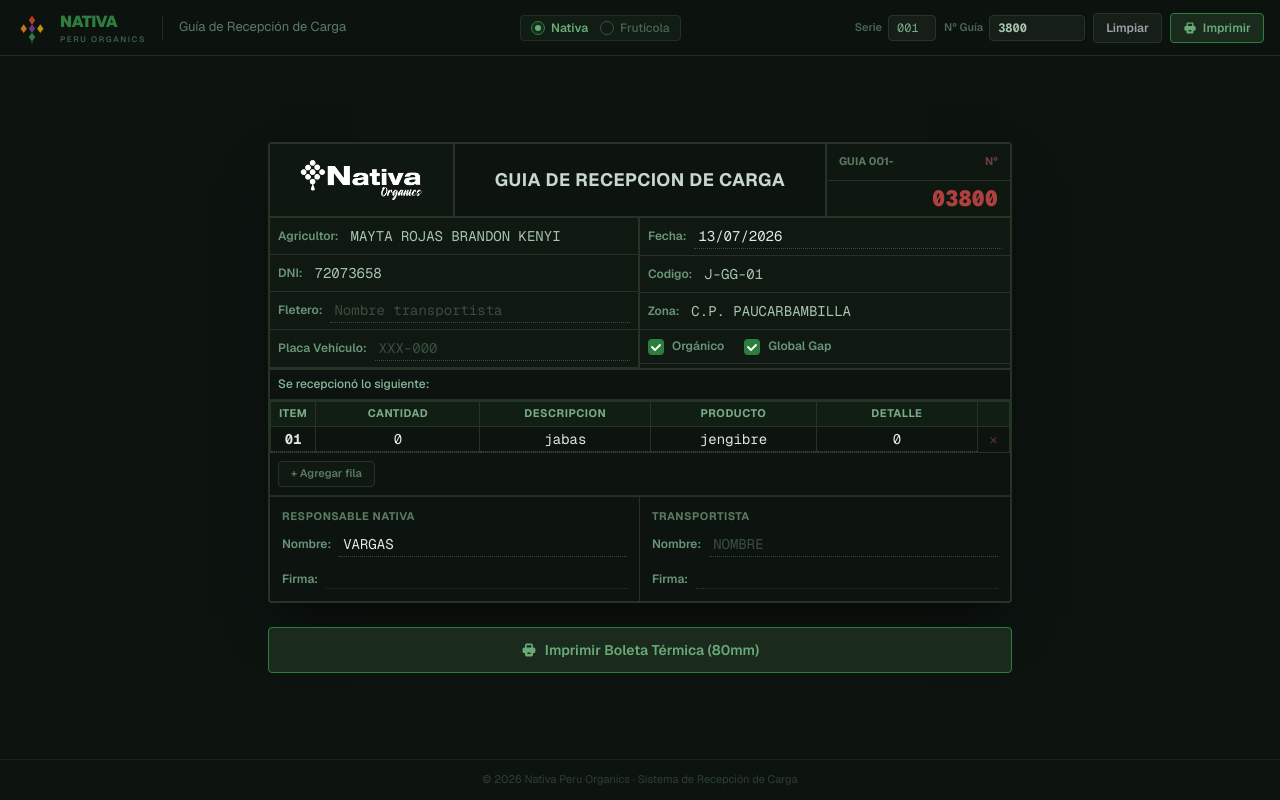
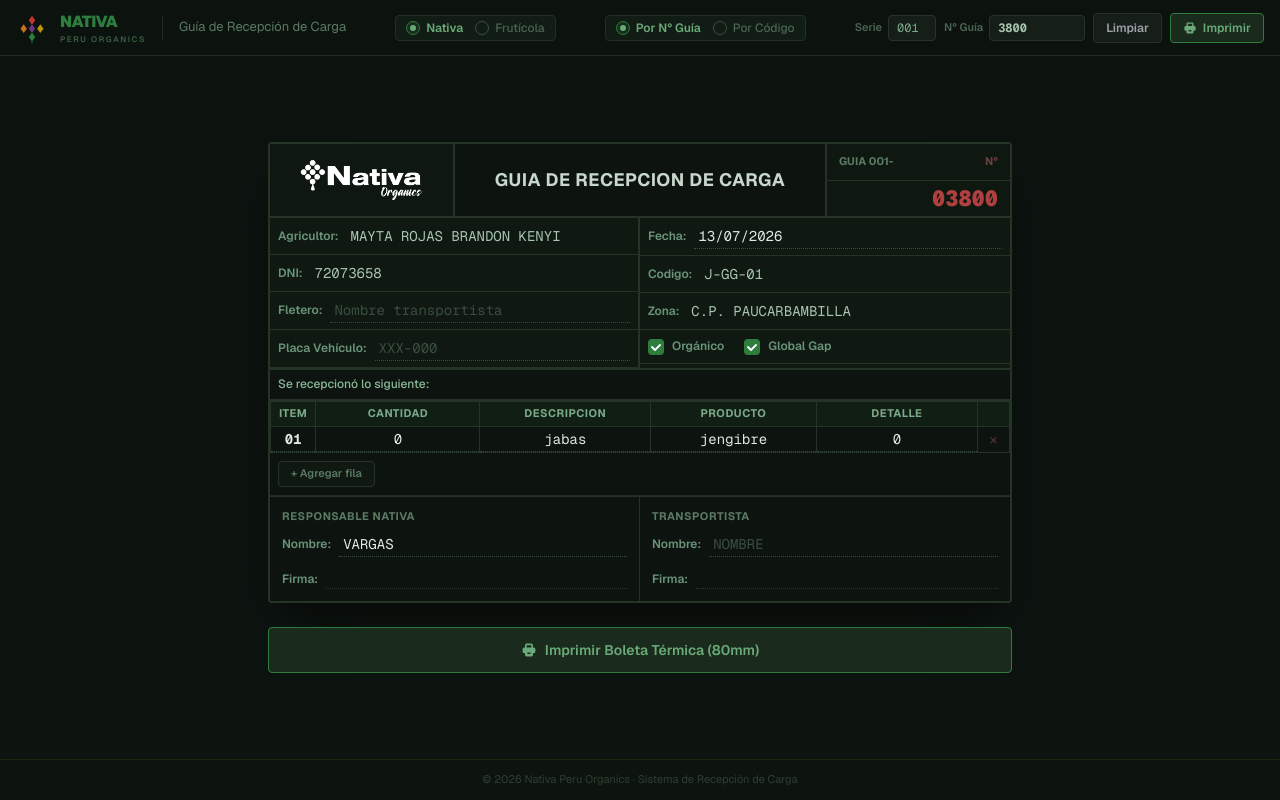
Before and after one commit to fzdiegooo/front-guias-senasa, a Next.js app: page / in a window 1280 px wide. Built offline with nearby package versions, Linux system fonts and the light colour scheme.

Commit message:
feat: nueva data codigos y busqueda de datos por codigo

```diff
--- /dev/null
+++ b/app/data/codigos.ts
@@ -0,0 +1,129 @@
+export interface RegistroCodigo {
+  codigo: string;
+  dni_agricultor: string;
+  nombre_agricultor: string;
+  zona: string;
+}
+
+export const REGISTROS_CODIGO: RegistroCodigo[] = [
+  {
+    codigo: "J-GG-01",
+    dni_agricultor: "20610822356",
+    nombre_agricultor: "FRUTICOLA SELVA S.A.C.",
+    zona: "C.P. RIO CHARI"
+  },
+  {
+    codigo: "J-GG-02",
+    dni_agricultor: "20610822356",
+    nombre_agricultor: "FRUTICOLA SELVA S.A.C.",
+    zona: "C.P. RIO CHARI"
+  },
+  {
+    codigo: "J-GG-03",
+    dni_agricultor: "20610822356",
+    nombre_agricultor: "FRUTICOLA SELVA S.A.C.",
+    zona: "C.P. RIO CHARI"
+  },
+  {
+    codigo: "J-GG-04",
+    dni_agricultor: "20610822356",
+    nombre_agricultor: "FRUTICOLA SELVA S.A.C.",
+    zona: "C.P. VILLA REAL DE PIOTOA"
+  },
+  {
+    codigo: "J-GG-05",
+    dni_agricultor: "20610822356",
+    nombre_agricultor: "FRUTICOLA SELVA S.A.C.",
+    zona: "RIO NEGRO"
+  },
+  {
+    codigo: "J-GG-06",
+    dni_agricultor: "20610822356",
+    nombre_agricultor: "FRUTICOLA SELVA S.A.C.",
+    zona: "ANEXO ALTO BOCA IPOKI"
+  },
+  {
+    codigo: "J-GG-07",
+    dni_agricultor: "20610822356",
+    nombre_agricultor: "FRUTICOLA SELVA S.A.C.",
+    zona: "C.P. AMBITARINI"
+  },
+  {
+    codigo: "J-GG-08",
+    dni_agricultor: "20610822356",
+    nombre_agricultor: "FRUTICOLA SELVA S.A.C.",
+    zona: "ANEXO UYARAKI"
+  },
+  {
+    codigo: "J-GG-09",
+    dni_agricultor: "20610822356",
+    nombre_agricultor: "FRUTICOLA SELVA S.A.C.",
+    zona: "C.P. EL MILAGRO"
+  },
+  {
+    codigo: "J-GG-10",
+    dni_agricultor: "20610822356",
+    nombre_agricultor: "FRUTICOLA SELVA S.A.C.",
+    zona: "C.P. VILLA REAL"
+  },
+  {
+    codigo: "J-GG-11",
+    dni_agricultor: "20610822356",
+    nombre_agricultor: "FRUTICOLA SELVA S.A.C.",
+    zona: "C.P. PAMPA CAMONA"
+  },
+  {
+    codigo: "J-GG-12",
+    dni_agricultor: "20610822356",
+    nombre_agricultor: "FRUTICOLA SELVA S.A.C.",
+    zona: "C.P. DELTA"
+  },
+  {
+    codigo: "J-GG-13",
+    dni_agricultor: "20610822356",
+    nombre_agricultor: "FRUTICOLA SELVA S.A.C.",
+    zona: "C.P. ALTO ZARUMILLA"
+  },
+  {
+    codigo: "J-GG-14",
+    dni_agricultor: "20610822356",
+    nombre_agricultor: "FRUTICOLA SELVA S.A.C.",
+    zona: "C.P. VALLE HERMOSO"
+  },
+  {
+    codigo: "C-GG-01",
+    dni_agricultor: "20610822356",
+    nombre_agricultor: "FRUTICOLA SELVA S.A.C.",
+    zona: "C.P UNION CAPIRI"
+  },
+  {
+    codigo: "C-GG-02",
+    dni_agricultor: "20610822356",
+    nombre_agricultor: "FRUTICOLA SELVA S.A.C.",
+    zona: "C.P SAN JUAN ALTO IPOKI"
+  },
+  {
+    codigo: "N-GG-01",
+    dni_agricultor: "20610822356",
+    nombre_agricultor: "FRUTICOLA SELVA S.A.C.",
+    zona: "SOTANI"
+  },
+  {
+    codigo: "A-ORG-01",
+    dni_agricultor: "20610822356",
+    nombre_agricultor: "FRUTICOLA SELVA S.A.C.",
+    zona: "C.P. ANDRES AVELINO"
+  },
+  {
+    codigo: "TC - 01",
+    dni_agricultor: "20614445409",
+    nombre_agricultor: "VITA FRESH S.A.C.",
+    zona: "PICHANAKI"
+  },
+  {
+    codigo: "TC - 02",
+    dni_agricultor: "20614445409",
+    nombre_agricultor: "VITA FRESH S.A.C.",
+    zona: "PICHANAKI"
+  }
+];
--- a/app/page.tsx
+++ b/app/page.tsx
@@ -3,6 +3,7 @@
 import { useState, useEffect } from "react";
 import dynamic from "next/dynamic";
 import { AGRICULTORES, GUIA_BASE, TOTAL_REGISTROS, Agricultor } from "./data/agricultores";
+import { REGISTROS_CODIGO } from "./data/codigos";
 
 interface Item {
   id: string;
@@ -89,7 +90,9 @@
 function Home() {
   /* Guide search */
   const [serieGuia] = useState("001");
+  const [modoBusqueda, setModoBusqueda] = useState<"guia" | "codigo">("guia");
   const [nroGuia, setNroGuia] = useState("3800");
+  const [codigoSel, setCodigoSel] = useState(REGISTROS_CODIGO[0].codigo);
   const [agricultor, setAgricultor] = useState<Agricultor | null>(null);
   const [searchError, setSearchError] = useState<string | null>(null);
 
@@ -127,6 +130,15 @@
     setAgricultor(AGRICULTORES[idx]);
     setSearchError(null);
   }, [nroGuia]);
+
+  /* The guide-number lookup error is irrelevant while searching by code */
+  const guiaError = modoBusqueda === "guia" ? searchError : null;
+
+  /* Record currently shown: from the guide lookup or from the code list */
+  const datos =
+    modoBusqueda === "guia"
+      ? agricultor
+      : REGISTROS_CODIGO.find((r) => r.codigo === codigoSel) ?? null;
 
   /* Item helpers */
   const updateItem = (id: string, field: keyof Item, value: string) =>
@@ -177,7 +189,9 @@
   );
 
   const handleReset = () => {
+    setModoBusqueda("guia");
     setNroGuia("3800");
+    setCodigoSel(REGISTROS_CODIGO[0].codigo);
     setFletero("");
     setPlaca("");
     setOrganico(true);
@@ -260,6 +274,53 @@
           </label>
         </div>
 
+        {/* Search mode selector */}
+        <div className="flex items-center gap-3 bg-[#111c14] border border-[#203024] rounded px-2.5 py-1 shrink-0">
+          <label className="flex items-center gap-1.5 cursor-pointer select-none group">
+            <input
+              type="radio"
+              name="modoBusqueda"
+              checked={modoBusqueda === "guia"}
+              onChange={() => setModoBusqueda("guia")}
+              className="sr-only"
+            />
+            <div
+              className={`w-3.5 h-3.5 border flex items-center justify-center shrink-0 rounded-full transition-all ${modoBusqueda === "guia" ? "border-[#2d7d3f] bg-[#2d7d3f]/20" : "border-[#3a5040] bg-transparent group-hover:border-[#4a7c59]"
+                }`}
+            >
+              {modoBusqueda === "guia" && (
+                <div className="w-1.5 h-1.5 bg-[#6aaa78] rounded-full" />
+              )}
+            </div>
+            <span className={`text-xs transition-colors font-medium whitespace-nowrap ${modoBusqueda === "guia" ? "text-[#6aaa78] font-semibold" : "text-[#4a6452] group-hover:text-[#6a9478]"
+              }`}>
+              Por N° Guía
+            </span>
+          </label>
+
+          <label className="flex items-center gap-1.5 cursor-pointer select-none group">
+            <input
+              type="radio"
+              name="modoBusqueda"
+              checked={modoBusqueda === "codigo"}
+              onChange={() => setModoBusqueda("codigo")}
+              className="sr-only"
+            />
+            <div
+              className={`w-3.5 h-3.5 border flex items-center justify-center shrink-0 rounded-full transition-all ${modoBusqueda === "codigo" ? "border-[#2d7d3f] bg-[#2d7d3f]/20" : "border-[#3a5040] bg-transparent group-hover:border-[#4a7c59]"
+                }`}
+            >
+              {modoBusqueda === "codigo" && (
+                <div className="w-1.5 h-1.5 bg-[#6aaa78] rounded-full" />
+              )}
+            </div>
+            <span className={`text-xs transition-colors font-medium whitespace-nowrap ${modoBusqueda === "codigo" ? "text-[#6aaa78] font-semibold" : "text-[#4a6452] group-hover:text-[#6a9478]"
+              }`}>
+              Por Código
+            </span>
+          </label>
+        </div>
+
         {/* Guide search + actions */}
         <div className="flex items-center gap-2">
           {/* Series */}
@@ -282,13 +343,31 @@
                 value={nroGuia}
                 onChange={(e) => setNroGuia(e.target.value)}
                 placeholder={String(GUIA_BASE)}
-                className={`w-24 bg-[#151e17] border rounded px-2 py-1 text-xs font-mono font-bold outline-none transition-colors ${searchError
+                className={`w-24 bg-[#151e17] border rounded px-2 py-1 text-xs font-mono font-bold outline-none transition-colors ${guiaError
                   ? "border-[#7a3030] text-[#b07070] focus:border-[#a04040]"
                   : "border-[#263428] text-[#a8c4b0] focus:border-[#4a7c59]"
                   }`}
               />
             </div>
           </div>
+
+          {/* Código */}
+          {modoBusqueda === "codigo" && (
+            <div className="flex items-center gap-1.5">
+              <span className="text-[11px] text-[#4a6452] font-semibold whitespace-nowrap">Código</span>
+              <select
+                value={codigoSel}
+                onChange={(e) => setCodigoSel(e.target.value)}
+                className="w-28 bg-[#151e17] border border-[#263428] rounded px-2 py-1 text-xs font-mono font-bold text-[#a8c4b0] outline-none cursor-pointer transition-colors focus:border-[#4a7c59]"
+              >
+                {REGISTROS_CODIGO.map((r) => (
+                  <option key={r.codigo} value={r.codigo} className="bg-[#151e17] text-[#a8c4b0]">
+                    {r.codigo}
+                  </option>
+                ))}
+              </select>
+            </div>
+          )}
 
           <button
             onClick={handleReset}
@@ -299,7 +378,7 @@
 
           <button
             onClick={() => window.print()}
-            disabled={!agricultor}
+            disabled={!datos}
             className="flex items-center gap-1.5 px-3 py-1.5 text-xs font-semibold rounded border transition-all cursor-pointer disabled:opacity-40 disabled:pointer-events-none"
             style={{ background: "#1a2a1c", borderColor: "#2d7d3f", color: "#6aaa78" }}
             onMouseEnter={(e) => { (e.currentTarget as HTMLElement).style.background = "#1e3520"; }}
@@ -317,12 +396,12 @@
       <main className="max-w-3xl w-full mx-auto px-3 py-6 flex flex-col gap-4 flex-1 justify-center">
 
         {/* Search feedback pill */}
-        {searchError && (
+        {guiaError && (
           <div className="no-print flex items-center gap-2 text-[11px] text-[#8a5050] bg-[#1a1212] border border-[#3a1e1e] rounded px-3 py-1.5">
             <svg viewBox="0 0 20 20" fill="currentColor" className="w-3.5 h-3.5 shrink-0">
               <path fillRule="evenodd" d="M18 10a8 8 0 11-16 0 8 8 0 0116 0zm-8-5a.75.75 0 01.75.75v4.5a.75.75 0 01-1.5 0v-4.5A.75.75 0 0110 5zm0 10a1 1 0 100-2 1 1 0 000 2z" clipRule="evenodd" />
             </svg>
-            {searchError} — El mínimo es guía <strong>{GUIA_BASE}</strong>
+            {guiaError} — El mínimo es guía <strong>{GUIA_BASE}</strong>
           </div>
         )}
 
@@ -373,13 +452,13 @@
             <div className="border-r-2 border-[#263428]">
               <Field
                 label="Agricultor:"
-                value={agricultor ? agricultor.nombre_agricultor : ""}
+                value={datos ? datos.nombre_agricultor : ""}
                 readOnly
                 placeholder="— ingrese guía —"
               />
               <Field
                 label="DNI:"
-                value={agricultor ? agricultor.dni_agricultor : ""}
+                value={datos ? datos.dni_agricultor : ""}
                 readOnly
                 placeholder="—"
               />
@@ -407,13 +486,13 @@
               />
               <Field
                 label="Codigo:"
-                value={agricultor ? agricultor.codigo : ""}
+                value={datos ? datos.codigo : ""}
                 readOnly
                 placeholder="—"
               />
               <Field
                 label="Zona:"
-                value={agricultor ? agricultor.zona : ""}
+                value={datos ? datos.zona : ""}
                 readOnly
                 placeholder="—"
               />
@@ -548,7 +627,7 @@
         <div className="no-print flex justify-end mt-2">
           <button
             onClick={() => window.print()}
-            disabled={!agricultor}
+            disabled={!datos}
             className="flex items-center justify-center gap-2 w-full px-6 py-3 text-sm font-semibold rounded border border-[#2d7d3f] text-[#6aaa78] bg-[#1a2a1c] hover:bg-[#1e3520] transition-all cursor-pointer disabled:opacity-30 disabled:pointer-events-none"
           >
             <svg xmlns="http://www.w3.org/2000/svg" viewBox="0 0 20 20" fill="currentColor" className="w-4 h-4">
@@ -639,12 +718,12 @@
         <span className="sep">{'-'.repeat(41)}</span>
 
         <div><span className="b">Fecha:</span> {fecha || '—'}</div>
-        <div><span className="b">Codigo:</span> {agricultor?.codigo ?? '—'}</div>
-        <div><span className="b">Zona:</span> {agricultor?.zona ?? '—'}</div>
+        <div><span className="b">Codigo:</span> {datos?.codigo ?? '—'}</div>
+        <div><span className="b">Zona:</span> {datos?.zona ?? '—'}</div>
         <span className="sep">{'-'.repeat(41)}</span>
 
-        <div><span className="b">Agricultor:</span> {agricultor?.nombre_agricultor ?? '—'}</div>
-        <div><span className="b">DNI:</span> {agricultor?.dni_agricultor ?? '—'}</div>
+        <div><span className="b">Agricultor:</span> {datos?.nombre_agricultor ?? '—'}</div>
+        <div><span className="b">DNI:</span> {datos?.dni_agricultor ?? '—'}</div>
         <div><span className="b">Fletero:</span> {fletero || '—'}</div>
         <div><span className="b">Placa:</span> {placa || '—'}</div>
         <div className="row">
```
